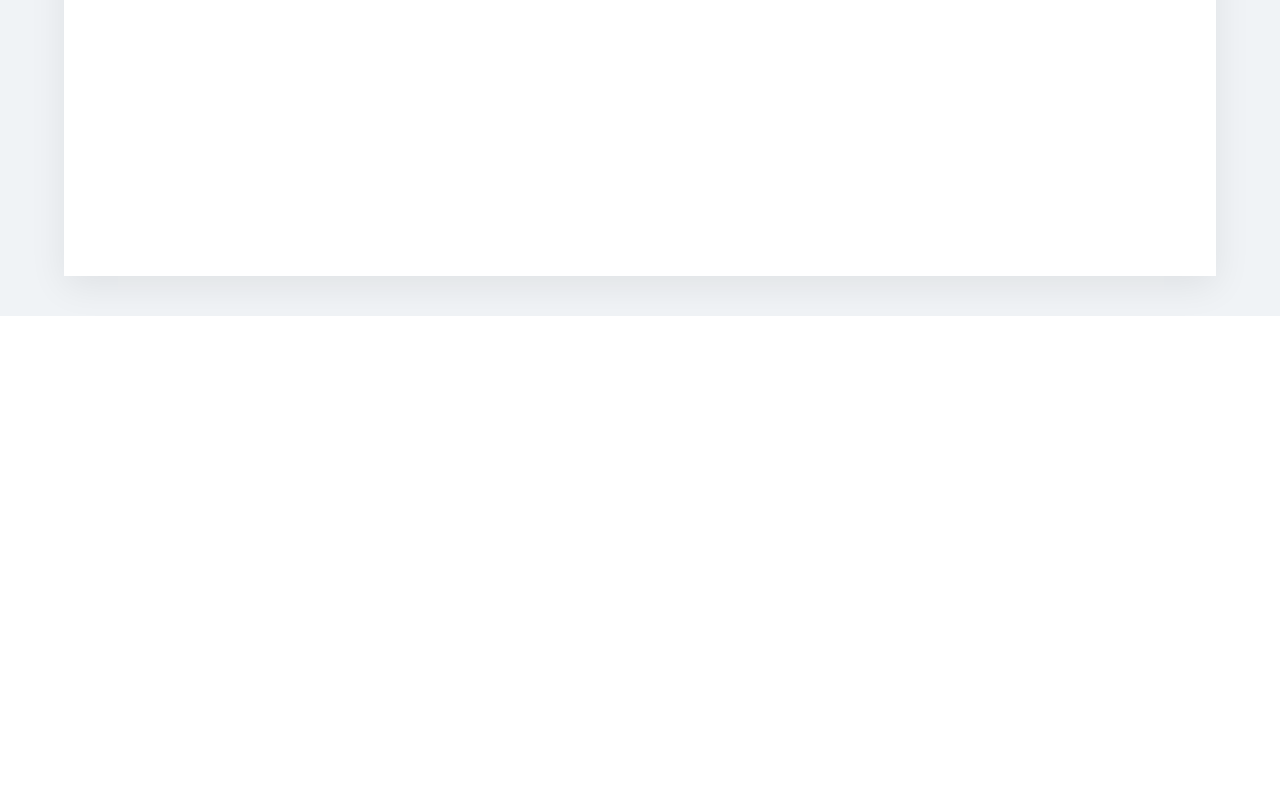
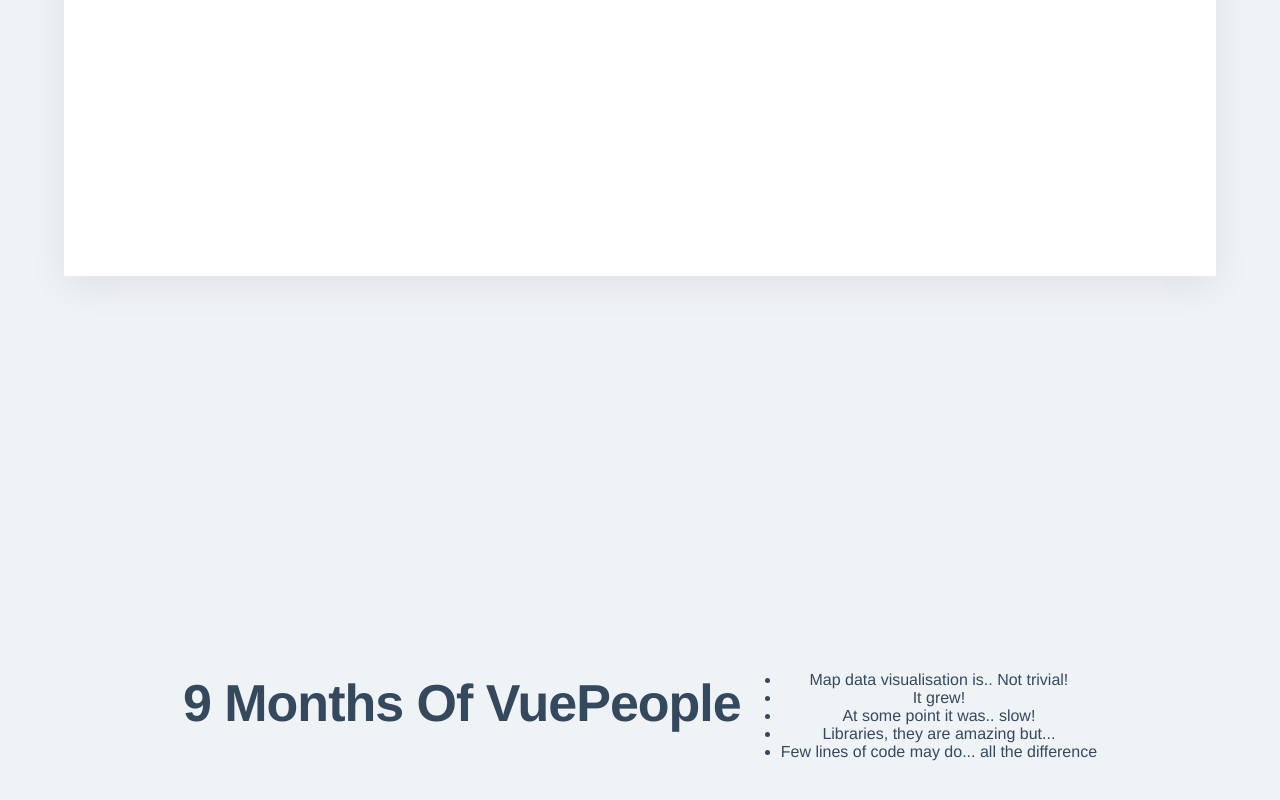
Before and after one commit to pulilab/vue-people-stats, a Vue app: page / in a window 1280 px wide. Shown: the part 5284-6084 px from the top of the page. Before the commit the page ends 5600 px from the top, so only its background shows below. Built offline with nearby package versions, Linux system fonts and the light colour scheme; no server answers.

Commit message:
feat: add bullet list

```diff
--- a/src/App.vue
+++ b/src/App.vue
@@ -38,6 +38,16 @@
           :subsets="searched"
         />
       </div>
+    </section>
+    <section>
+      <h2>9 months of VuePeople</h2>
+      <ul>
+        <li>Map data visualisation is.. Not trivial!</li>
+        <li>It grew!</li>
+        <li>At some point it was.. slow!</li>
+        <li>Libraries, they are amazing but...</li>
+        <li>Few lines of code may do... all the difference</li>
+      </ul>
     </section>
   </div>
 </template>
```
